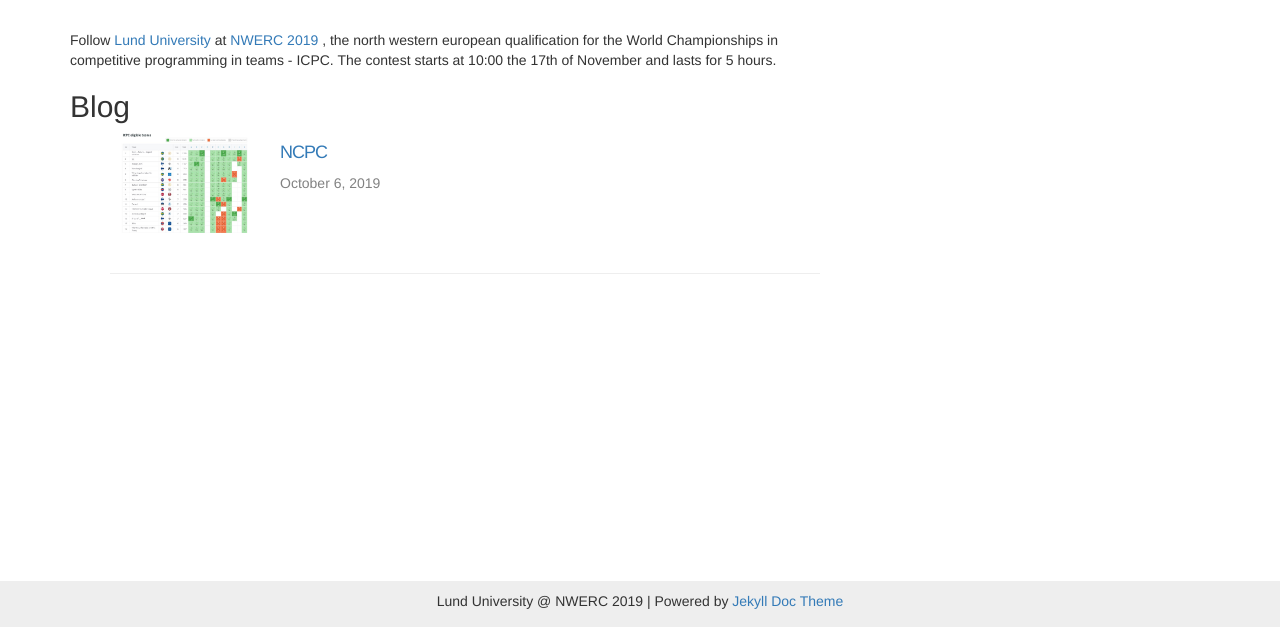
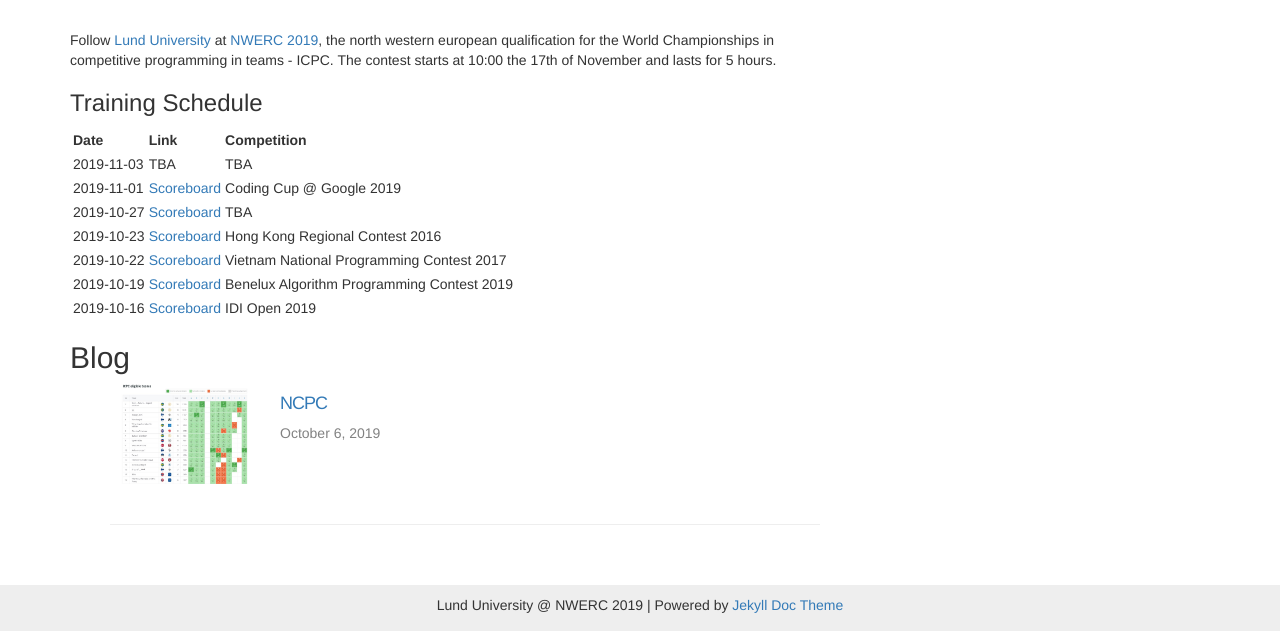
Before and after one commit to nwerc-lu/2019, a Jekyll site: the page built from index.md, in a window 1280 px wide. Shown: the part 273-904 px from the top of the page. Built offline with Jekyll 4.4.1, drawn with Linux system fonts in a browser that asks for light colours; nearby versions of some CDN libraries; comment, search, counter and statistics services are not loaded.

Commit message:
add training schedule

```diff
--- a/_sass/bootstrap/_normalize.scss
+++ b/_sass/bootstrap/_normalize.scss
@@ -412,13 +412,14 @@ optgroup {
 //
 // Remove most spacing between table cells.
 //
-
+/*
 table {
   border-collapse: collapse;
-  border-spacing: 0;
+  //border-spacing: 0;
 }
 
 td,
 th {
   padding: 0;
 }
+*/
--- a/css/main.scss
+++ b/css/main.scss
@@ -40,6 +40,7 @@ body {
   }
 }
 
+.table {border-spacing:3px 5px;}
 
 .header-container {
   background-color: black;
--- a/index.html
+++ /dev/null
@@ -1,38 +0,0 @@
----
-layout: page
----
-
-Follow <a href="https://www.lu.se/">Lund University</a> at <a href="https://nwerc.eu/"> NWERC 2019 </a>, the north western european qualification for the World Championships in competitive programming in teams - ICPC.
-
-The contest starts at 10:00 the 17th of November and lasts for 5 hours.
-
-<h2> Blog </h2>
-
-<ul class="post-list">
-    {% for post in site.posts %}
-    <li>
-        <div id="flex-container">
-          <a class="post-title" href="{{ post.url | prepend: site.baseurl }}">
-            <div id="thumbnail-img">
-            {% if post.img %}
-              <img src="{{post.img}}"
-                   {% if post.portrait %} class="portrait" {% endif %}
-              />
-            {% else %}
-              <div class="thumbnail blankbox"></div>
-            {% endif %}
-
-            </div>
-            <div  style="display:block;text-align:left">
-              <h4>{{ post.title }}</h4>
-          </a>
-            <p class="post-meta">{{ post.date | date: '%B %-d, %Y' }}</p>
-            <p>{{ post.description }}</p>
-          </div>
-        </div>
-        <br/>
-        <hr/>
-    </li>
-
-    {% endfor %}
-</ul>
--- /dev/null
+++ b/index.md
@@ -0,0 +1,50 @@
+---
+layout: page
+---
+
+Follow [Lund University](https://www.lu.se/) at [NWERC 2019](https://nwerc.eu/), the north western european qualification for the World Championships in competitive programming in teams - ICPC. The contest starts at 10:00 the 17th of November and lasts for 5 hours.
+
+### Training Schedule
+
+| Date      | Link        | Competition |
+|-----------|-------------|-------------|
+|2019-11-03 |TBA | TBA |
+|2019-11-01 |[Scoreboard](https://google19.kattis.com/) | Coding Cup @ Google 2019 |
+|2019-10-27 |[Scoreboard](https://open.kattis.com/contests/imed8b) | TBA |
+|2019-10-23 |[Scoreboard](https://open.kattis.com/contests/xtfb8h) | Hong Kong Regional Contest 2016 |
+|2019-10-22 |[Scoreboard](https://open.kattis.com/contests/p3n9ss) | Vietnam National Programming Contest 2017 |
+|2019-10-19 |[Scoreboard](https://2019.bapc.eu/results.html#bapc-semi-live-contest-results) | Benelux Algorithm Programming Contest 2019 |
+|2019-10-16 |[Scoreboard](https://open.kattis.com/contests/wybxdy) | IDI Open 2019 |
+
+## Blog
+
+<ul class="post-list">
+{% for post in site.posts %}
+ <li>
+  <div id="flex-container">
+   <a class="post-title" href="{{ post.url | prepend: site.baseurl }}">
+    <div id="thumbnail-img">
+     {% if post.img %}
+     <img src="{{post.img}}"
+     {% if post.portrait %} class="portrait" {% endif %}
+     />
+     {% else %}
+     <div class="thumbnail blankbox"></div>
+     {% endif %}
+
+    </div>
+   </a>
+   <div  style="display:block;text-align:left">
+    <a class="post-title" href="{{ post.url | prepend: site.baseurl }}">
+     <h4>{{ post.title }}</h4>
+   </a>
+     <p class="post-meta">{{ post.date | date: '%B %-d, %Y' }}</p>
+     <p>{{ post.description }}</p>
+    </div>
+  </div>
+  <br/>
+  <hr/>
+ </li>
+
+{% endfor %}
+</ul>
```
